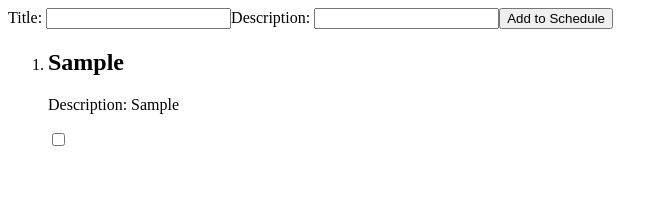
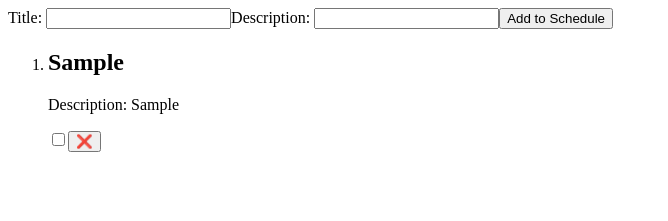
Before and after one commit to Manohar7730/Schedule-Maker, a React (Vite) app: page / in a window 1280 px wide. Both pictures are taken after typing "Sample", "Sample" into the empty fields and a click on the button "Add to Schedule". Shown: the top 221 px of the page, without its empty margins (0-668 px from the left). Built offline with nearby package versions, Linux system fonts and the light colour scheme.

Commit message:
added schedule delete

```diff
--- a/src/App.jsx
+++ b/src/App.jsx
@@ -24,11 +24,12 @@ export default function App() {
     if (schedule.title === "" || schedule.description === "") {
       setSchedule({ title: "", description: "", checked: false });
 
-      return window.alert("please add all fields");
+      alert("Please add all fields");
+      return;
     }
 
-    setSchedules((prevTasks) => [
-      ...prevTasks,
+    setSchedules((prevSchedules) => [
+      ...prevSchedules,
       { ...schedule, id: nextId.current },
     ]);
 
@@ -38,10 +39,18 @@ export default function App() {
   };
 
   const handleCheck = (id) => {
-    setSchedules((prevTasks) =>
-      prevTasks.map((t) => (t.id === id ? { ...t, checked: !t.checked } : t)),
+    setSchedules((prevSchedules) =>
+      prevSchedules.map((t) =>
+        t.id === id ? { ...t, checked: !t.checked } : t,
+      ),
     );
   };
+  const handleDelete = (id) => {
+    setSchedules((prevSchedules) =>
+      prevSchedules.filter((schedule) => schedule.id !== id),
+    );
+  };
+
   return (
     <div>
       <Form
@@ -49,7 +58,11 @@ export default function App() {
         handleChange={handleChange}
         handleSubmit={handleSubmit}
       />
-      <List schedules={schedules} handleCheck={handleCheck} />
+      <List
+        schedules={schedules}
+        handleCheck={handleCheck}
+        handleDelete={handleDelete}
+      />
     </div>
   );
 }
--- a/src/components/List.jsx
+++ b/src/components/List.jsx
@@ -1,13 +1,17 @@
 import React from "react";
 import Schedule from "./Schedule";
 
-export default function List({ schedules, handleCheck }) {
+export default function List({ schedules, handleCheck, handleDelete }) {
   return (
     <ol>
       {schedules.map((schedule) => {
         return (
           <li key={schedule.id}>
-            <Schedule schedule={schedule} handleCheck={handleCheck} />
+            <Schedule
+              schedule={schedule}
+              handleCheck={handleCheck}
+              handleDelete={handleDelete}
+            />
           </li>
         );
       })}
--- a/src/components/Schedule.jsx
+++ b/src/components/Schedule.jsx
@@ -1,6 +1,6 @@
 import React from "react";
 
-export default function Schedule({ schedule, handleCheck }) {
+export default function Schedule({ schedule, handleCheck, handleDelete }) {
   return (
     <div>
       <h2
@@ -16,6 +16,7 @@ export default function Schedule({ schedule, handleCheck }) {
         checked={schedule.checked}
         onChange={() => handleCheck(schedule.id)}
       />
+      <button onClick={() => handleDelete(schedule.id)}>❌ </button>
     </div>
   );
 }
```
